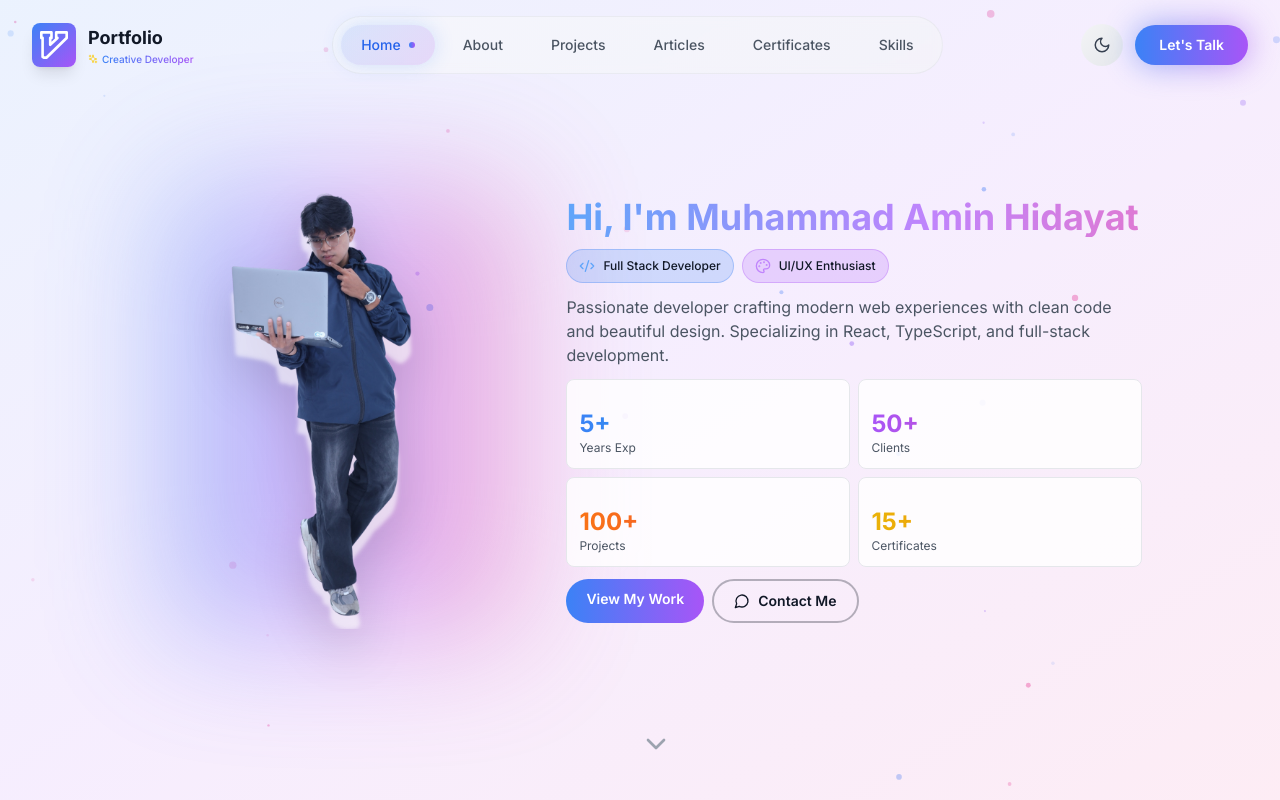
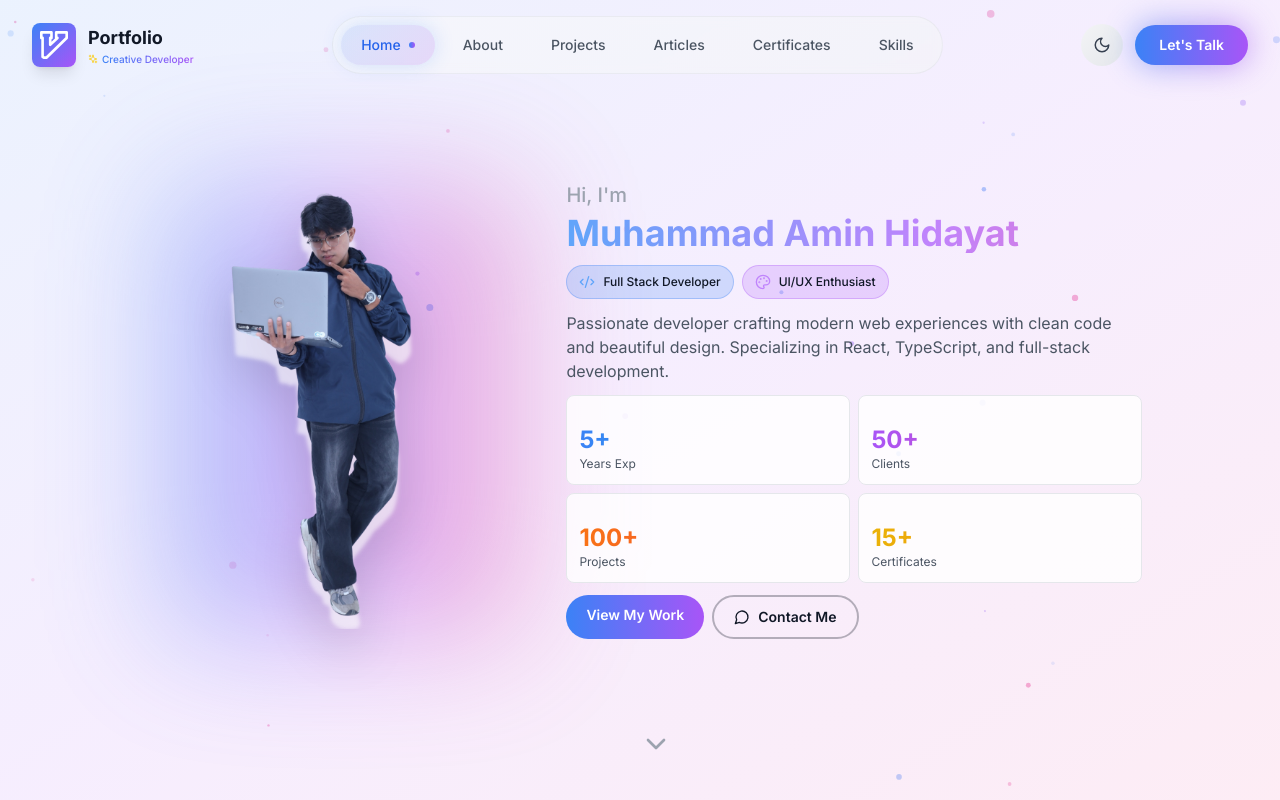
Before and after one commit to dayattt111/portofolio-daya, a React (Vite) app: page / in a window 1280 px wide. Shown: the top 800 px of the page. Built offline with nearby package versions, Linux system fonts and the light colour scheme.

Commit message:
add: spam for aim

```diff
--- a/src/pages/Home.tsx
+++ b/src/pages/Home.tsx
@@ -151,17 +151,14 @@ export default function Home() {
             {/* Right Column - Profile Info & About */}
             <div className="flex flex-col justify-center order-2 lg:order-2 text-center lg:text-left space-y-3">
               <div className="animate-fade-in-up space-y-3">
-                {/* <div className="flex items-center justify-center lg:justify-start gap-2">
-                  <Sparkles className="w-5 h-5 text-yellow-400 animate-pulse" />
-                  <span className={`text-sm md:text-base font-semibold bg-gradient-to-r from-blue-400 to-purple-400 bg-clip-text text-transparent`}>
-                    Welcome to my portfolio
-                  </span>
-                </div> */}
-
-                <h1 className="text-2xl sm:text-3xl lg:text-3xl xl:text-4xl font-bold bg-gradient-to-r from-blue-400 via-purple-400 to-pink-400 bg-clip-text text-transparent animate-gradient leading-tight">
-                  Hi, I'm Muhammad Amin Hidayat
-                </h1>
-
+                <div className="space-y-1"> {/* Container untuk mengatur jarak antar baris */}
+                    <span className="block text-lg md:text-xl font-medium text-gray-400 ">
+                        Hi, I'm
+                    </span>
+                    <h1 className="text-2xl sm:text-3xl lg:text-3xl xl:text-4xl font-bold bg-gradient-to-r from-blue-400 via-purple-400 to-pink-400 bg-clip-text text-transparent animate-gradient leading-tight">
+                        Muhammad Amin Hidayat
+                    </h1>
+                </div>
                 <div className="flex items-center justify-center lg:justify-start gap-2 flex-wrap">
                   <div className="flex items-center gap-2 px-3 py-2 rounded-full bg-blue-500/20 backdrop-blur-sm border border-blue-500/30">
                     <Code2 className="w-4 h-4 text-blue-400" />
```
